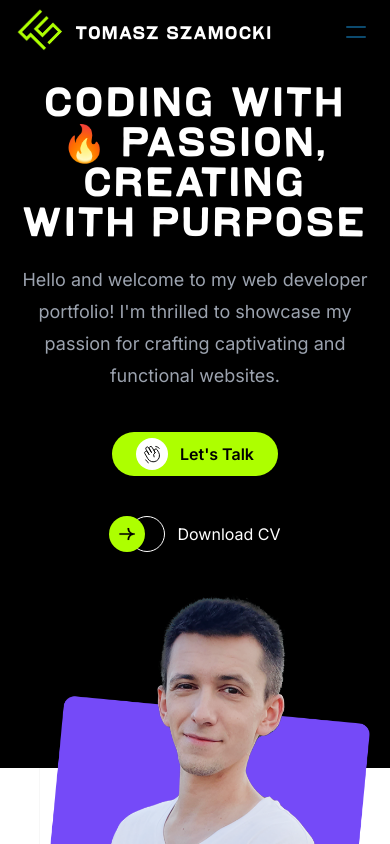
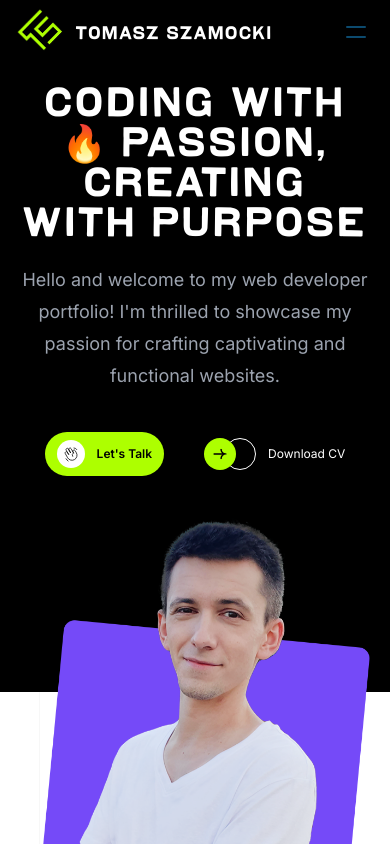
Before and after one commit to tomeksz104/portfolio, a Next.js app: page / in a window 390 px wide. Shown: the top 844 px of the page. Built offline with nearby package versions, Linux system fonts and the light colour scheme.

Commit message:
improve: Improve appearance on mobile devices

```diff
--- a/components/AboutMe.js
+++ b/components/AboutMe.js
@@ -3,7 +3,7 @@ import Container from "./Container";
 const AboutMe = () => {
   return (
     <Container>
-      <p className="max-w-4xl mx-auto mt-96 text-3xl text-slate-800 text-center leading-normal">
+      <p className="max-w-4xl mx-auto mt-96 text-xl sm:text-3xl text-slate-800 text-center leading-normal">
         👋Hello! I'm <span className="text-purple-600 underline">Tomasz</span>,
         - a creative and driven web developer. I Thrive on turning imaginative
         ideas into digital realities, constantly seeking innovative ways to
--- a/components/Button.js
+++ b/components/Button.js
@@ -3,10 +3,10 @@ const Button = ({ children, href = null, className, classes }) => {
     <>
       {href === null ? (
         <button
-          className={`relative flex h-11 items-center justify-center px-6 before:absolute before:inset-0 before:rounded-full before:transition before:duration-300 hover:before:scale-105 active:duration-75 active:before:scale-95 ${className}`}
+          className={`relative flex h-11 items-center justify-center px-3 sm:px-6 before:absolute before:inset-0 before:rounded-full before:transition before:duration-300 hover:before:scale-105 active:duration-75 active:before:scale-95 ${className}`}
         >
           <span
-            className={`relative text-base font-semibold text-black ${classes}`}
+            className={`relative text-xs sm:text-base font-semibold text-black ${classes}`}
           >
             {children}
           </span>
@@ -14,10 +14,10 @@ const Button = ({ children, href = null, className, classes }) => {
       ) : (
         <a
           href={href}
-          className={`relative flex h-11 items-center justify-center px-6 before:absolute before:inset-0 before:rounded-full before:transition before:duration-300 hover:before:scale-105 active:duration-75 active:before:scale-95 ${className}`}
+          className={`relative flex h-11 items-center justify-center px-3 sm:px-6 before:absolute before:inset-0 before:rounded-full before:transition before:duration-300 hover:before:scale-105 active:duration-75 active:before:scale-95 ${className}`}
         >
           <span
-            className={`relative text-base font-semibold text-black ${classes}`}
+            className={`relative text-xs sm:text-base font-semibold text-black ${classes}`}
           >
             {children}
           </span>
--- a/components/HeroSection.js
+++ b/components/HeroSection.js
@@ -22,18 +22,24 @@ const HeroSection = () => {
                 classes="flex items-center gap-3"
               >
                 <span className="bg-white rounded-full p-1.5">
-                  <img src="/icons/hand-waving.svg" className="h-5 w-5" />
+                  <img
+                    src="/icons/hand-waving.svg"
+                    className="h-4 w-4 sm:h-5 sm:w-5"
+                  />
                 </span>
                 Let's Talk
               </Button>
               <div className="flex gap-3 sm:gap-4">
                 <a
-                  className="relative flex items-center justify-center text-white gap-8 group"
+                  className="relative flex items-center justify-center text-xs text-white gap-8 group"
                   aria-label="Download CV"
                   href="#"
                 >
                   <span className="relative flex items-center justify-center rounded-full p-1.5 transition-all duration-300 before:-z-10 before:transition-all before:duration-300 group-hover:ml-3 bg-[#adff00] before:content-[''] before:absolute before:border before:border-white before:ml-10 group-hover:before:ml-0 before:h-full before:w-full before:rounded-full">
-                    <img src="/icons/arrow.svg" className="h-6 w-6 rotate-45" />
+                    <img
+                      src="/icons/arrow.svg"
+                      className="h-5 w-5 sm:h-6 sm:w-6 rotate-45"
+                    />
                   </span>
                   Download CV
                 </a>
--- a/components/ProjectsDone.js
+++ b/components/ProjectsDone.js
@@ -19,34 +19,35 @@ const ProjectsDone = () => {
                 Tour is an interactive map where you can find interesting places
                 to visit during your weekend trip!
               </p>
-              <div className="flex items-center gap-3 mt-5">
               <div className="flex flex-wrap items-center justify-center mt-10 gap-10 lg:justify-start">
                 <Button
                   href="https://github.com/tomeksz104/Tour"
                   className="before:bg-[#adff00]"
-                    classes="flex items-center gap-3"
+                  classes="flex items-center gap-2 sm:gap-3"
                 >
                   <span className="bg-white rounded-full p-1.5">
-                      <img src="/icons/github.svg" className="h-5 w-5" />
+                    <img
+                      src="/icons/github.svg"
+                      className="h-4 w-4 sm:h-5 sm:w-5"
+                    />
                   </span>
                   GitHub
                 </Button>
                 <div className="flex gap-3 sm:gap-4">
                   <a
                     target="_blank"
-                      className="relative flex items-center justify-center font-semibold text-black gap-8 group"
-                      aria-label="Live Preview Tour project"
+                    className="relative flex items-center justify-center font-semibold text-xs sm:text-base text-black gap-8 group"
+                    aria-label="Live Preview Cryptotracker project"
                     href="https://tour-tomeksz104.vercel.app/"
                   >
                     <span className="twice-circle relative flex items-center justify-center rounded-full p-1.5 transition-all duration-300 before:transition-all before:duration-300 group-hover:ml-3 bg-[#754af8] before:content-[''] before:absolute before:border before:border-black before:ml-10 group-hover:before:ml-0 before:h-full before:w-full before:rounded-full">
                       <img
                         src="/icons/arrow-white.svg"
-                          className="h-6 w-6 rotate-45 text-white fill-white"
+                        className="h-5 w-5 sm:h-6 sm:w-6 rotate-45 text-white fill-white"
                       />
                     </span>
                     Live Preview
                   </a>
-                  </div>
                 </div>
               </div>
             </div>
@@ -91,24 +92,27 @@ const ProjectsDone = () => {
                   <Button
                     href="https://github.com/tomeksz104/CryptoTracker"
                     className="before:bg-[#adff00]"
-                    classes="flex items-center gap-3"
+                    classes="flex items-center gap-2 sm:gap-3"
                   >
                     <span className="bg-white rounded-full p-1.5">
-                      <img src="/icons/github.svg" className="h-5 w-5" />
+                      <img
+                        src="/icons/github.svg"
+                        className="h-4 w-4 sm:h-5 sm:w-5"
+                      />
                     </span>
                     GitHub
                   </Button>
                   <div className="flex gap-3 sm:gap-4">
                     <a
                       target="_blank"
-                      className="relative flex items-center justify-center font-semibold text-black gap-8 group"
+                      className="relative flex items-center justify-center font-semibold text-xs sm:text-base text-black gap-8 group"
                       aria-label="Live Preview Cryptotracker project"
                       href="https://tomeksz104.github.io/CryptoTracker/"
                     >
                       <span className="twice-circle relative flex items-center justify-center rounded-full p-1.5 transition-all duration-300 before:transition-all before:duration-300 group-hover:ml-3 bg-[#754af8] before:content-[''] before:absolute before:border before:border-black before:ml-10 group-hover:before:ml-0 before:h-full before:w-full before:rounded-full">
                         <img
                           src="/icons/arrow-white.svg"
-                          className="h-6 w-6 rotate-45 text-white fill-white"
+                          className="h-5 w-5 sm:h-6 sm:w-6 rotate-45 text-white fill-white"
                         />
                       </span>
                       Live Preview
```
Lines whose indentation alone changed are shown as unchanged.
